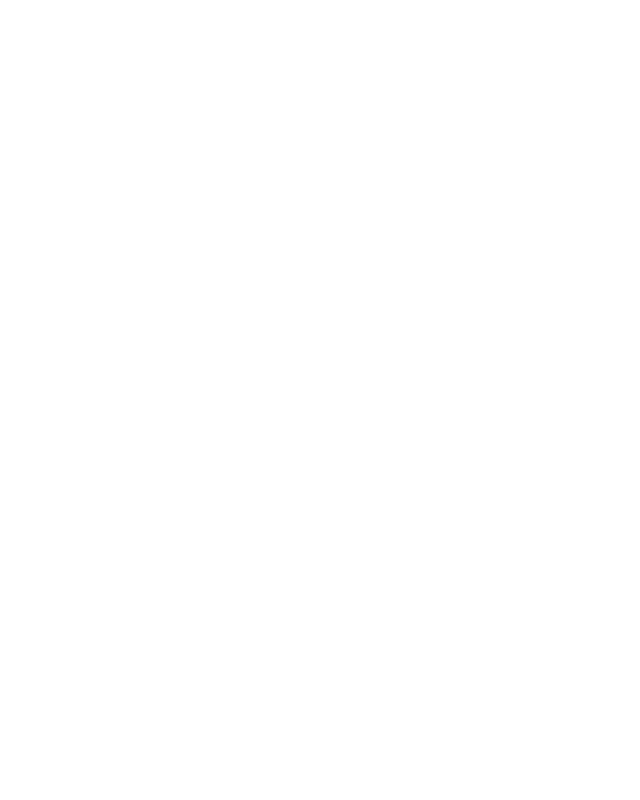
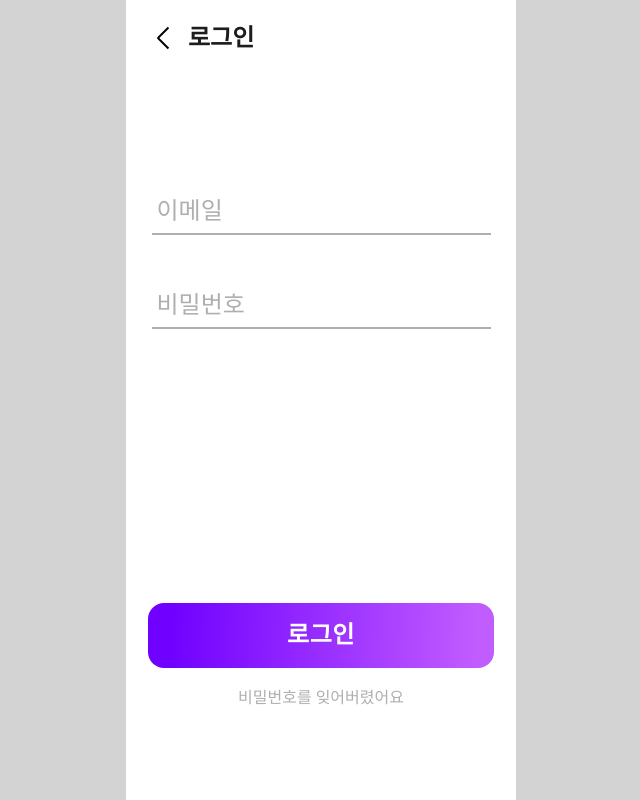
Before and after one commit to Likelion-Inha-10/Duckku-fe, a React (Create React App) app: page /login in a window 1280 px wide. Before the commit this address had no page. Shown: the whole page, without its empty margins (319-959 px from the left). Built offline with nearby package versions, Linux system fonts and the light colour scheme; a web font is replaced by a local one.

Commit message:
feat: Login 페이지 추가

```diff
--- /dev/null
+++ b/src/pages/Login/index.jsx
@@ -0,0 +1,103 @@
+import { toBePartiallyChecked } from "@testing-library/jest-dom/dist/matchers";
+import React, { useState } from "react";
+import { useNavigate } from "react-router-dom";
+import styled from "styled-components";
+import Button from "../../duckku-ui/Button";
+import Header from "../../duckku-ui/Header";
+import Input from "../../duckku-ui/Input";
+import Layout from "../../duckku-ui/Layout";
+import Margin from "../../duckku-ui/Margin";
+import Typography from "../../duckku-ui/Typography";
+
+const InputWrapper = styled.div`
+  ${(props) => props.theme.flex.flexCenterColumn};
+  align-items: flex-start;
+  gap: 56px;
+  margin-bottom: 100px;
+`;
+const Password = styled.div``;
+
+const ButtonWrapper = styled.div`
+  ${(props) => props.theme.flex.flexCenterColumn};
+  gap: 18px;
+  margin-bottom: 70px;
+`;
+
+const Wrapper = styled.div`
+  ${(props) => props.theme.flex.flexCenterColumn};
+  width: 100%;
+  height: 100%;
+  justify-content: space-between;
+`;
+
+const Login = () => {
+  const navigate = useNavigate();
+
+  const [colorEmail, setColorEmail] = useState("gray");
+  const [colorPW, setColorPW] = useState("gray");
+  const [isCorrect, setIsCorrect] = useState("hidden");
+
+  const onChangeEmail = (e) => {
+    if (e.target.value === "") {
+      setColorEmail("gray");
+    } else {
+      setColorEmail("purple");
+    }
+  };
+
+  const onChangePW = (e) => {
+    if (e.target.value === "") {
+      setColorPW("gray");
+    } else {
+      setColorPW("purple");
+      //비밀번호가 맞는지 알게되면 이 아래에있는 코드를 지워버리자~
+      setIsCorrect("visible");
+    }
+  };
+
+  const moveToPage = () => {};
+  const forgetAccount = () => {};
+  return (
+    <Layout>
+      <Wrapper>
+        <Header back title="로그인" />
+
+        <InputWrapper>
+          <Input
+            name="email"
+            onChange={onChangeEmail}
+            borderColor={colorEmail}
+            placeholder="이메일"
+          />
+          <Password>
+            <Input
+              name="password"
+              onChange={onChangePW}
+              borderColor={colorPW}
+              placeholder="비밀번호"
+              type="password"
+            />
+            <Margin height="5" />
+            <Typography
+              style={{ visibility: isCorrect }}
+              fontSize="14"
+              color="red"
+              fontWeight="400"
+            >
+              아이디 혹은 비밀번호가 틀렸습니다
+            </Typography>
+          </Password>
+        </InputWrapper>
+
+        <ButtonWrapper>
+          <Button onClick={moveToPage}>로그인</Button>
+          <Typography onClick={forgetAccount} fontWeight="400" color="gray">
+            비밀번호를 잊어버렸어요
+          </Typography>
+        </ButtonWrapper>
+      </Wrapper>
+    </Layout>
+  );
+};
+
+export default Login;
--- a/src/routes/index.jsx
+++ b/src/routes/index.jsx
@@ -1,5 +1,6 @@
 import { BrowserRouter, Route, Routes } from "react-router-dom";
 import Intro from "../pages/Intro";
+import Login from "../pages/Login";
 
 // 라우트명은 kebab-case 로 작성합니다
 
@@ -7,6 +8,7 @@ const Router = () => (
   <BrowserRouter>
     <Routes>
       <Route exact path="/" element={<Intro />} />
+      <Route exact path="/login" element={<Login />} />
     </Routes>
   </BrowserRouter>
 );
```
